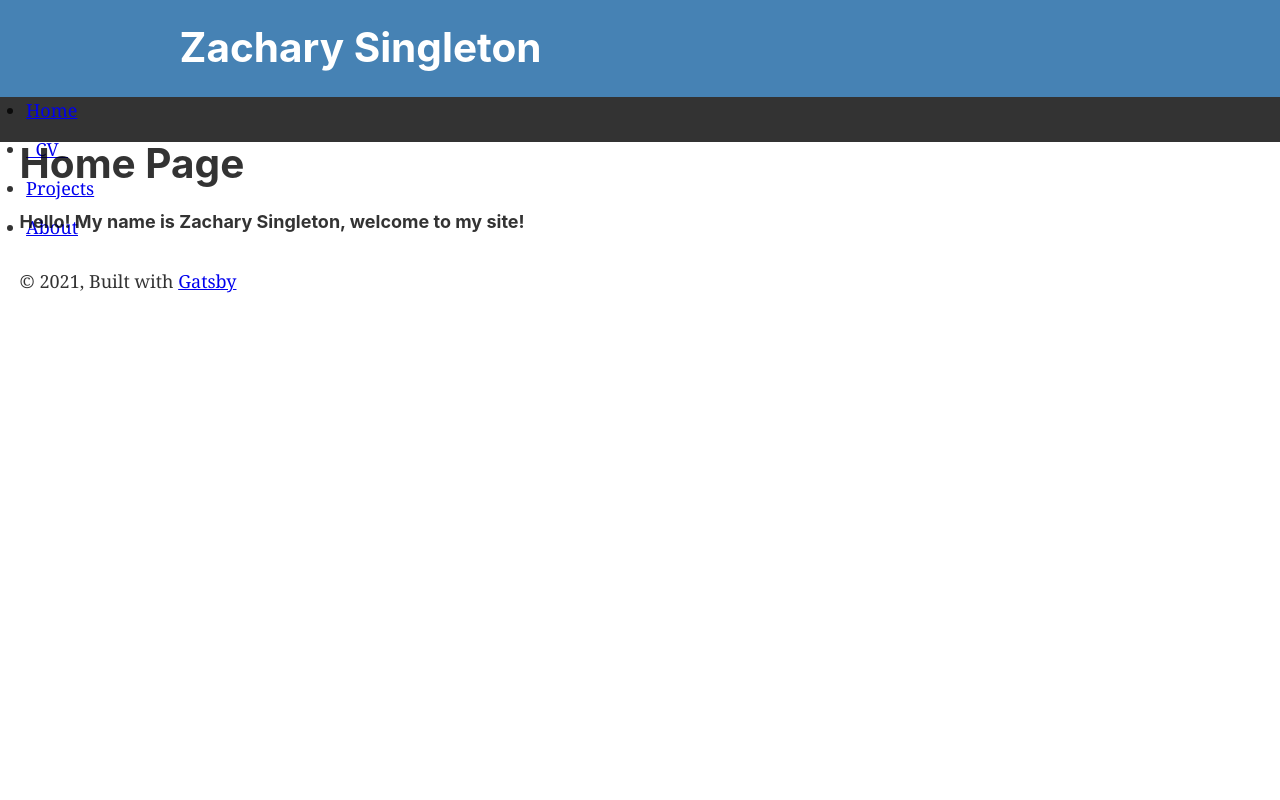
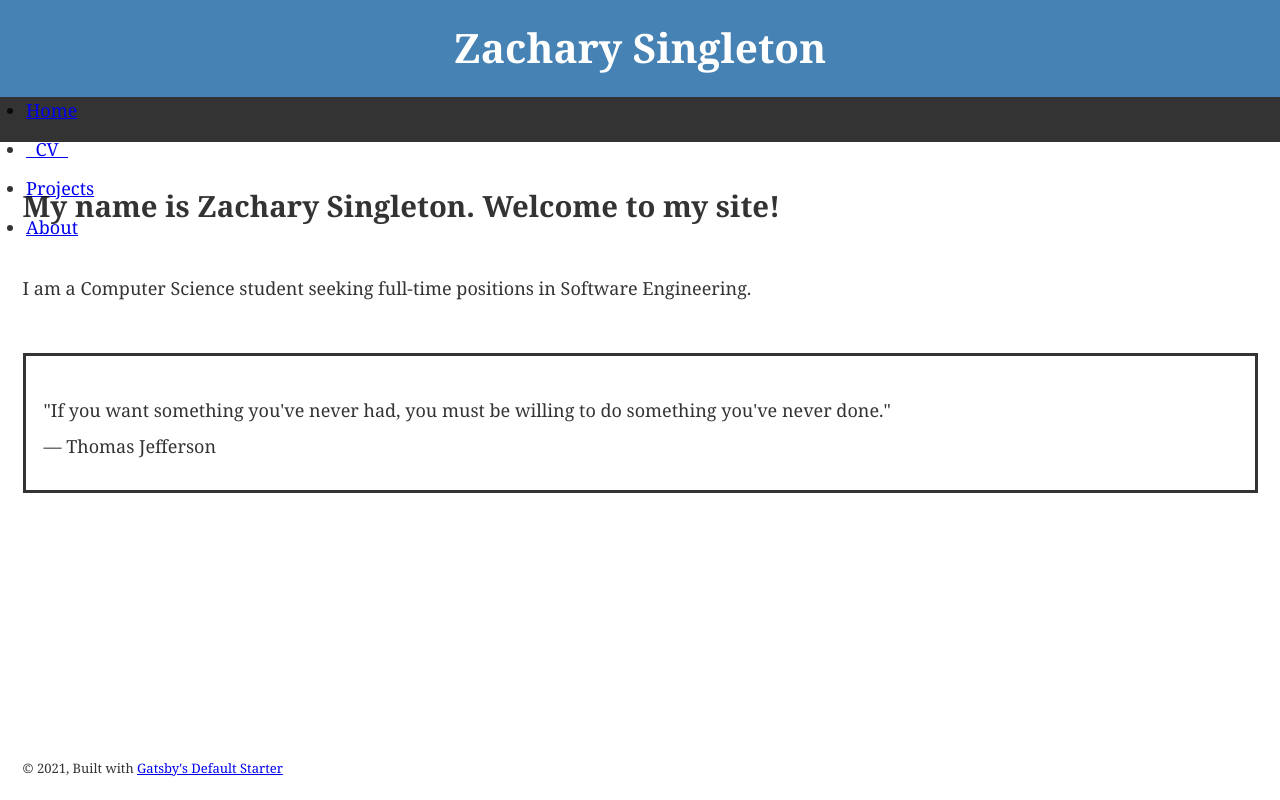
Before and after one commit to Za-Sing/personal-portfolio-site, a Gatsby site: page / in a window 1280 px wide. Built offline with nearby package versions, Linux system fonts and the light colour scheme; Gatsby itself is replaced by a stand-in of ours.

Commit message:
Changed font and working on layout of index

```diff
--- a/src/components/header.js
+++ b/src/components/header.js
@@ -1,6 +1,7 @@
-import * as React from "react"
-import PropTypes from "prop-types"
-import { Link } from "gatsby"
+import * as React from "react";
+import PropTypes from "prop-types";
+import { Link } from "gatsby";
+import { StaticImage } from "gatsby-plugin-image";
 
 const Header = ({ siteTitle }) => (
 	<header
@@ -13,6 +14,8 @@ const Header = ({ siteTitle }) => (
 				margin: `0 auto`,
 				maxWidth: 960,
 				padding: `1.45rem 1.0875rem`,
+                display: 'flex',
+                justifyContent: 'center'
 			}}
 		>
 			<h1 style={{ margin: 0 }}>
@@ -28,14 +31,14 @@ const Header = ({ siteTitle }) => (
 			</h1>
 		</div>
 	</header>
-)
+);
 
 Header.propTypes = {
 	siteTitle: PropTypes.string,
-}
+};
 
 Header.defaultProps = {
 	siteTitle: ``,
-}
+};
 
-export default Header
+export default Header;
--- a/src/components/layout.js
+++ b/src/components/layout.js
@@ -24,32 +24,25 @@ const Layout = ({ children }) => {
 	`);
 
 	return (
-		<>
+		<div style={{position: 'relative', minHeight: '100vh'}}>
 			<Header siteTitle={data.site.siteMetadata?.title || `Title`} />
 			<LinkBar/>
             <div
 				style={{
-					margin: `0 auto`,
 					maxWidth: 1500,
-					padding: `0 1.0875rem 1.45rem`,
+					padding: `1.25rem 1.25rem 1.5rem`,
 				}}
-			>
+            >
 				<main>
-
-
                     {children}
                 </main>
-				<footer
-					style={{
-						marginTop: `2rem`,
-					}}
-				>
+				<footer>
 					© {new Date().getFullYear()}, Built with
 					{` `}
-					<a href="https://www.gatsbyjs.com">Gatsby</a>
+					<a href="https://github.com/gatsbyjs/gatsby-starter-default">Gatsby's Default Starter</a>
 				</footer>
 			</div>
-		</>
+		</div>
 	);
 };
 
--- a/src/components/layout.module.css
+++ b/src/components/layout.module.css
@@ -24,7 +24,7 @@
 html {
 	-ms-text-size-adjust: 100%;
 	-webkit-text-size-adjust: 100%;
-	font: 112.5%/1.45em georgia, serif, sans-serif;
+	font: 112.5%/1.45em Georgia, serif;
 	box-sizing: border-box;
 	overflow-y: scroll;
 }
@@ -33,7 +33,7 @@ body {
 	-webkit-font-smoothing: antialiased;
 	-moz-osx-font-smoothing: grayscale;
 	color: hsla(0, 0%, 0%, 0.8);
-	font-family: georgia, serif;
+	font-family: Georgia, serif;
 	font-weight: normal;
 	word-wrap: break-word;
 	font-kerning: normal;
@@ -42,12 +42,17 @@ body {
 	-webkit-font-feature-settings: "kern", "liga", "clig", "calt";
 	font-feature-settings: "kern", "liga", "clig", "calt";
 }
+footer {
+    position: absolute;
+    bottom: 0;
+    height: 2.5rem;
+    font-size: small;
+}
 article,
 aside,
 details,
 figcaption,
 figure,
-footer,
 header,
 main,
 menu,
@@ -104,8 +109,7 @@ h1 {
 	padding-top: 0;
 	margin-bottom: 1.45rem;
 	color: inherit;
-	font-family: -apple-system, BlinkMacSystemFont, Segoe UI, Roboto, Oxygen, Ubuntu,
-		Cantarell, Fira Sans, Droid Sans, Helvetica Neue, sans-serif;
+	font-family: Georgia, serif;
 	font-weight: bold;
 	text-rendering: optimizeLegibility;
 	font-size: 2.25rem;
@@ -150,7 +154,7 @@ code,
 kbd,
 pre,
 samp {
-	font-family: monospace;
+	font-family: Georgia, serif;
 	font-size: 1em;
 }
 figure {
@@ -283,8 +287,7 @@ h2 {
 	padding-top: 0;
 	margin-bottom: 1.45rem;
 	color: inherit;
-	font-family: -apple-system, BlinkMacSystemFont, Segoe UI, Roboto, Oxygen, Ubuntu,
-		Cantarell, Fira Sans, Droid Sans, Helvetica Neue, sans-serif;
+	font-family: Georgia, serif;
 	font-weight: bold;
 	text-rendering: optimizeLegibility;
 	font-size: 1.62671rem;
@@ -300,8 +303,7 @@ h3 {
 	padding-top: 0;
 	margin-bottom: 1.45rem;
 	color: inherit;
-	font-family: -apple-system, BlinkMacSystemFont, Segoe UI, Roboto, Oxygen, Ubuntu,
-		Cantarell, Fira Sans, Droid Sans, Helvetica Neue, sans-serif;
+	font-family: Georgia, serif;
 	font-weight: bold;
 	text-rendering: optimizeLegibility;
 	font-size: 1.38316rem;
@@ -317,8 +319,7 @@ h4 {
 	padding-top: 0;
 	margin-bottom: 1.45rem;
 	color: inherit;
-	font-family: -apple-system, BlinkMacSystemFont, Segoe UI, Roboto, Oxygen, Ubuntu,
-		Cantarell, Fira Sans, Droid Sans, Helvetica Neue, sans-serif;
+	font-family: Georgia, serif;
 	font-weight: bold;
 	text-rendering: optimizeLegibility;
 	font-size: 1rem;
@@ -334,8 +335,7 @@ h5 {
 	padding-top: 0;
 	margin-bottom: 1.45rem;
 	color: inherit;
-	font-family: -apple-system, BlinkMacSystemFont, Segoe UI, Roboto, Oxygen, Ubuntu,
-		Cantarell, Fira Sans, Droid Sans, Helvetica Neue, sans-serif;
+	font-family: Georgia, serif;
 	font-weight: bold;
 	text-rendering: optimizeLegibility;
 	font-size: 0.85028rem;
@@ -351,8 +351,7 @@ h6 {
 	padding-top: 0;
 	margin-bottom: 1.45rem;
 	color: inherit;
-	font-family: -apple-system, BlinkMacSystemFont, Segoe UI, Roboto, Oxygen, Ubuntu,
-		Cantarell, Fira Sans, Droid Sans, Helvetica Neue, sans-serif;
+	font-family: Georgia, serif;
 	font-weight: bold;
 	text-rendering: optimizeLegibility;
 	font-size: 0.78405rem;
--- a/src/pages/index.js
+++ b/src/pages/index.js
@@ -1,15 +1,25 @@
-import * as React from "react"
-import { Link } from "gatsby"
-import { StaticImage } from "gatsby-plugin-image"
-import Layout from "../components/layout"
-import Seo from "../components/seo"
+import * as React from "react";
+import { Link } from "gatsby";
+import { StaticImage } from "gatsby-plugin-image";
+import Layout from "../components/layout";
+import Seo from "../components/seo";
 
 const IndexPage = () => (
-  <Layout>
-    <Seo title="Home" />
-    <h1>Home Page</h1>
-    <h4>Hello! My name is Zachary Singleton, welcome to my site!</h4>
-  </Layout>
-)
+	<Layout>
+		<Seo title="Home Page" />
+		<h1></h1>
+        <h2>My name is Zachary Singleton. Welcome to my site!</h2>
+		<p><br></br>
+			I am a Computer Science student seeking full-time positions in Software
+			Engineering.
+		</p><br></br>
+        <div style={{display: 'block', paddingTop: '2rem', borderStyle: 'solid'}}>
+            <p style={{paddingLeft: '1rem', lineHeight: '200%'}}>
+			    "If you want something you've never had, you must be willing to do something
+			    you've never done."<br></br>— Thomas Jefferson
+		    </p>
+        </div>
+	</Layout>
+);
 
-export default IndexPage
+export default IndexPage;
```
Also changed, not shown: src/pages/contact.js (deleted, +0 -19 lines), src/pages/using-typescript.tsx (deleted, +0 -50 lines), src/images/gatsby-astronaut.png (deleted). Lines whose indentation alone changed are shown as unchanged.
